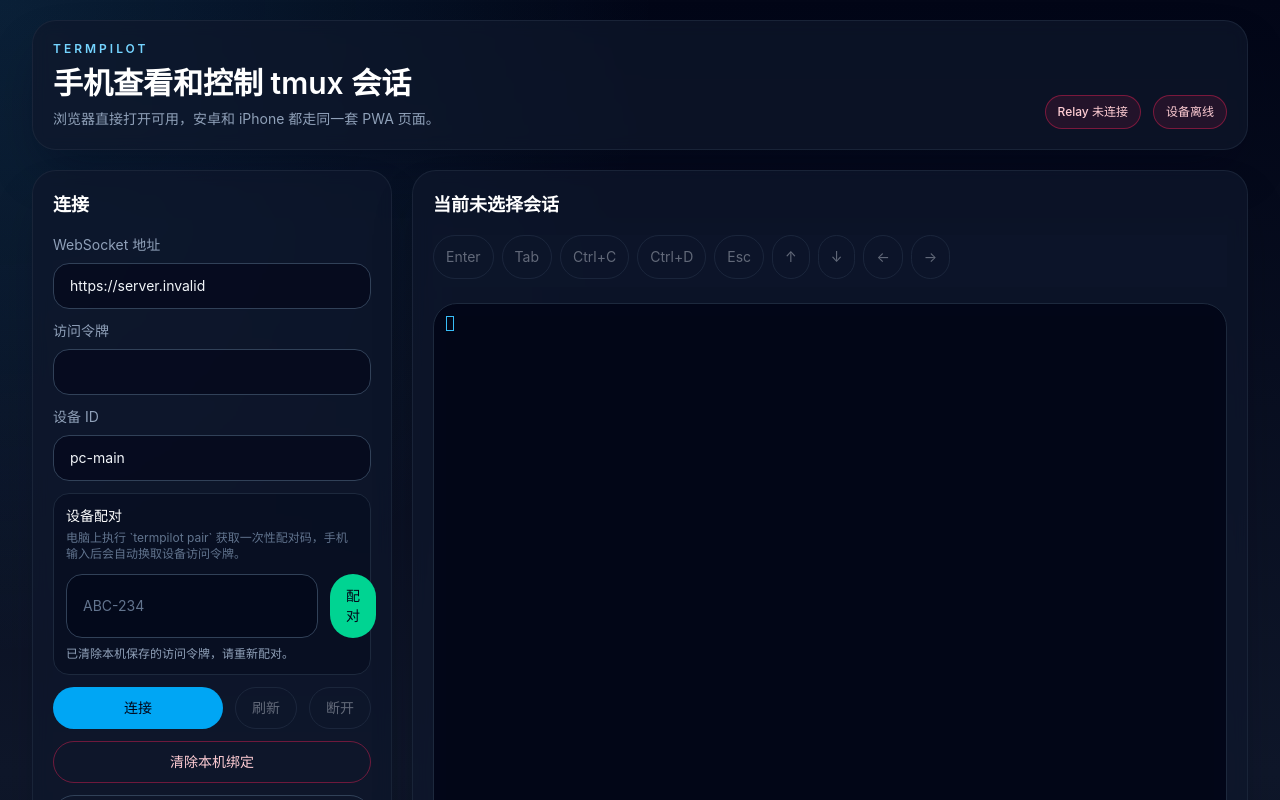
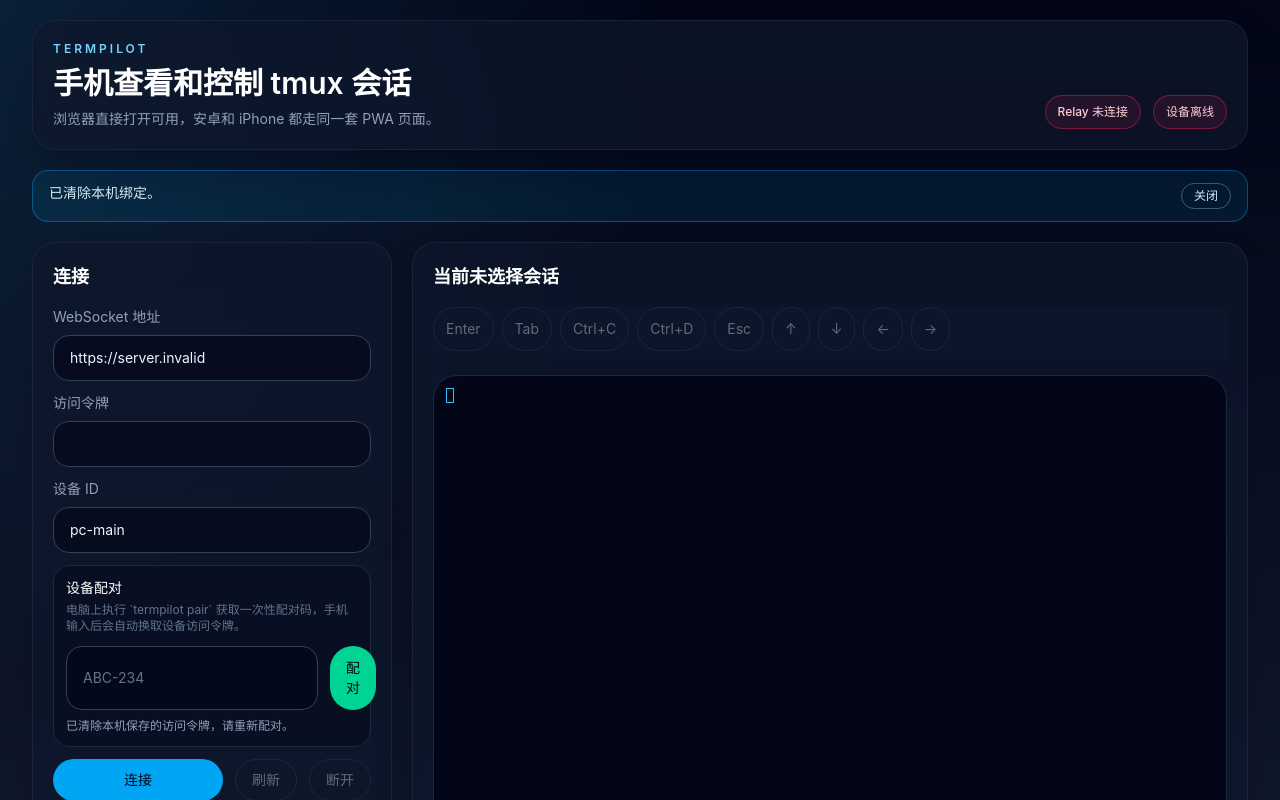
Before and after one commit to fengye404/TermPilot, a React (Vite) app in the folder app/: page / in a window 1280 px wide. Both pictures are taken after a click on the button "清除本机绑定". Shown: the top 800 px of the page. Built offline with nearby package versions, Linux system fonts and the light colour scheme; no server answers.

Commit message:
Improve app feedback and docs

```diff
--- a/app/src/App.tsx
+++ b/app/src/App.tsx
@@ -13,7 +13,7 @@ import { createReqId } from "@termpilot/protocol";
 import { ConnectionPanel } from "./components/ConnectionPanel";
 import { CreateSessionPanel } from "./components/CreateSessionPanel";
 import { SessionListPanel } from "./components/SessionListPanel";
-import { StatusBadge } from "./components/chrome";
+import { NoticeBanner, StatusBadge } from "./components/chrome";
 import { TerminalWorkspace } from "./components/TerminalWorkspace";
 
 type SessionMap = Record<string, string>;
@@ -43,6 +43,11 @@ interface StoredState {
   activeSid: string | null;
   pinnedSids?: string[];
   notificationsEnabled?: boolean;
+}
+
+interface NoticeState {
+  kind: "info" | "success" | "error";
+  text: string;
 }
 
 function getDefaultWsUrl(): string {
@@ -85,6 +90,7 @@ export default function App() {
   const fitAddonRef = useRef<FitAddon | null>(null);
   const socketRef = useRef<WebSocket | null>(null);
   const reconnectTimerRef = useRef<number | null>(null);
+  const noticeTimerRef = useRef<number | null>(null);
   const manuallyDisconnectedRef = useRef(false);
   const reconnectAttemptRef = useRef(0);
   const deviceIdRef = useRef(DEFAULT_DEVICE_ID);
@@ -109,6 +115,7 @@ export default function App() {
   const [pairingMessage, setPairingMessage] = useState("");
   const [pairingPending, setPairingPending] = useState(false);
   const [notificationsEnabled, setNotificationsEnabled] = useState(false);
+  const [notice, setNotice] = useState<NoticeState | null>(null);
   const [command, setCommand] = useState("");
   const [pasteBuffer, setPasteBuffer] = useState("");
   const [createName, setCreateName] = useState("");
@@ -307,6 +314,9 @@ export default function App() {
       if (reconnectTimerRef.current !== null) {
         window.clearTimeout(reconnectTimerRef.current);
       }
+      if (noticeTimerRef.current !== null) {
+        window.clearTimeout(noticeTimerRef.current);
+      }
       socketRef.current?.close();
     };
   }, []);
@@ -365,6 +375,17 @@ export default function App() {
     } catch {
       return false;
     }
+  }
+
+  function showNotice(kind: NoticeState["kind"], text: string): void {
+    setNotice({ kind, text });
+    if (noticeTimerRef.current !== null) {
+      window.clearTimeout(noticeTimerRef.current);
+    }
+    noticeTimerRef.current = window.setTimeout(() => {
+      setNotice(null);
+      noticeTimerRef.current = null;
+    }, 4000);
   }
 
   function sendMessage(message: unknown): void {
@@ -435,6 +456,7 @@ export default function App() {
     setSessions([]);
     setBuffers({});
     setPairingMessage("已清除本机保存的访问令牌，请重新配对。");
+    showNotice("info", "已清除本机绑定。");
     previousDeviceOnlineRef.current = false;
     previousSessionStatusRef.current = {};
     bootstrappedNotificationsRef.current = false;
@@ -447,24 +469,24 @@ export default function App() {
   async function toggleNotifications(): Promise<void> {
     if (notificationsEnabled) {
       setNotificationsEnabled(false);
-      setPairingMessage("已关闭浏览器提醒。");
+      showNotice("info", "已关闭浏览器提醒。");
       return;
     }
 
     if (typeof window === "undefined" || !("Notification" in window)) {
-      setPairingMessage("当前浏览器不支持通知。");
+      showNotice("error", "当前浏览器不支持通知。");
       return;
     }
 
     const permission = await Notification.requestPermission();
     if (permission === "granted") {
       setNotificationsEnabled(true);
-      setPairingMessage("已开启浏览器提醒。页面在后台时，会在会话退出或设备离线时提醒。");
+      showNotice("success", "已开启浏览器提醒。页面在后台时，会在会话退出或设备离线时提醒。");
       return;
     }
 
     setNotificationsEnabled(false);
-    setPairingMessage("通知权限未开启。");
+    showNotice("error", "通知权限未开启。");
   }
 
   function connect(resetManual = true, tokenOverride?: string): void {
@@ -610,10 +632,11 @@ export default function App() {
               setClientToken("");
             }
             setPairingMessage(message.message);
+            showNotice("error", message.message);
             socket.close();
             return;
           }
-          window.alert(message.message);
+          showNotice("error", message.message);
       }
     });
   }
@@ -652,11 +675,13 @@ export default function App() {
       setDeviceId(payload.deviceId);
       setClientToken(payload.accessToken);
       setPairingCode("");
-      setPairingMessage(`已绑定设备 ${payload.deviceId}，现在可以直接连接。`);
+      setPairingMessage("");
+      showNotice("success", `已绑定设备 ${payload.deviceId}。`);
       connect(true, payload.accessToken);
     } catch (error) {
       const message = error instanceof Error ? error.message : "配对失败";
       setPairingMessage(message);
+      showNotice("error", message);
     } finally {
       setPairingPending(false);
     }
@@ -665,7 +690,10 @@ export default function App() {
   function handleCreateSession(event: React.FormEvent<HTMLFormElement>): void {
     event.preventDefault();
     if (!canControlDevice) {
-      setPairingMessage(deviceOnline ? "当前未连接 relay，无法创建会话。" : `设备 ${deviceId || DEFAULT_DEVICE_ID} 当前离线，无法创建会话。`);
+      showNotice(
+        "error",
+        deviceOnline ? "当前未连接 relay，无法创建会话。" : `设备 ${deviceId || DEFAULT_DEVICE_ID} 当前离线，无法创建会话。`,
+      );
       return;
     }
     sendMessage({
@@ -679,6 +707,7 @@ export default function App() {
       },
     });
     setCreateName("");
+    showNotice("success", "已发送创建会话请求。");
   }
 
   function handleSendCommand(event: React.FormEvent<HTMLFormElement>): void {
@@ -714,6 +743,7 @@ export default function App() {
       },
     });
     setPasteBuffer("");
+    showNotice("success", mode === "line" ? "已发送多行内容并追加回车。" : "已原样发送多行内容。");
   }
 
   function sendKey(key: InputKey): void {
@@ -760,6 +790,20 @@ export default function App() {
           </div>
         </div>
       </header>
+
+      {notice ? (
+        <NoticeBanner
+          kind={notice.kind}
+          text={notice.text}
+          onDismiss={() => {
+            setNotice(null);
+            if (noticeTimerRef.current !== null) {
+              window.clearTimeout(noticeTimerRef.current);
+              noticeTimerRef.current = null;
+            }
+          }}
+        />
+      ) : null}
 
       <section className="grid gap-5 lg:grid-cols-[360px_minmax(0,1fr)]">
         <div className="space-y-5">
--- a/app/src/components/chrome.tsx
+++ b/app/src/components/chrome.tsx
@@ -45,3 +45,28 @@ export function StatusBadge(props: { active: boolean; label: string }) {
     </span>
   );
 }
+
+export function NoticeBanner(props: {
+  kind: "info" | "success" | "error";
+  text: string;
+  onDismiss: () => void;
+}) {
+  const tone = props.kind === "error"
+    ? "border-rose-500/40 bg-rose-500/10 text-rose-100"
+    : props.kind === "success"
+      ? "border-emerald-500/40 bg-emerald-500/10 text-emerald-100"
+      : "border-sky-500/40 bg-sky-500/10 text-sky-100";
+
+  return (
+    <div className={`flex items-start justify-between gap-3 rounded-2xl border px-4 py-3 text-sm ${tone}`}>
+      <p>{props.text}</p>
+      <button
+        className="rounded-full border border-current/30 px-3 py-1 text-xs"
+        type="button"
+        onClick={props.onDismiss}
+      >
+        关闭
+      </button>
+    </div>
+  );
+}
--- a/package.json
+++ b/package.json
@@ -1,6 +1,6 @@
 {
   "name": "@fengye404/termpilot",
-  "version": "0.1.0",
+  "version": "0.1.1",
   "type": "module",
   "packageManager": "pnpm@10.31.0",
   "description": "一个基于 tmux 的终端会话跨端查看与控制原型。",
--- a/tsup.config.ts
+++ b/tsup.config.ts
@@ -5,7 +5,7 @@ export default defineConfig({
   format: ["esm"],
   platform: "node",
   target: "node24",
-  clean: true,
+  clean: false,
   outDir: "dist",
   sourcemap: false,
   splitting: false,
```
Also changed, not shown: 4 other files (tests, documents, lock files or other folders).
